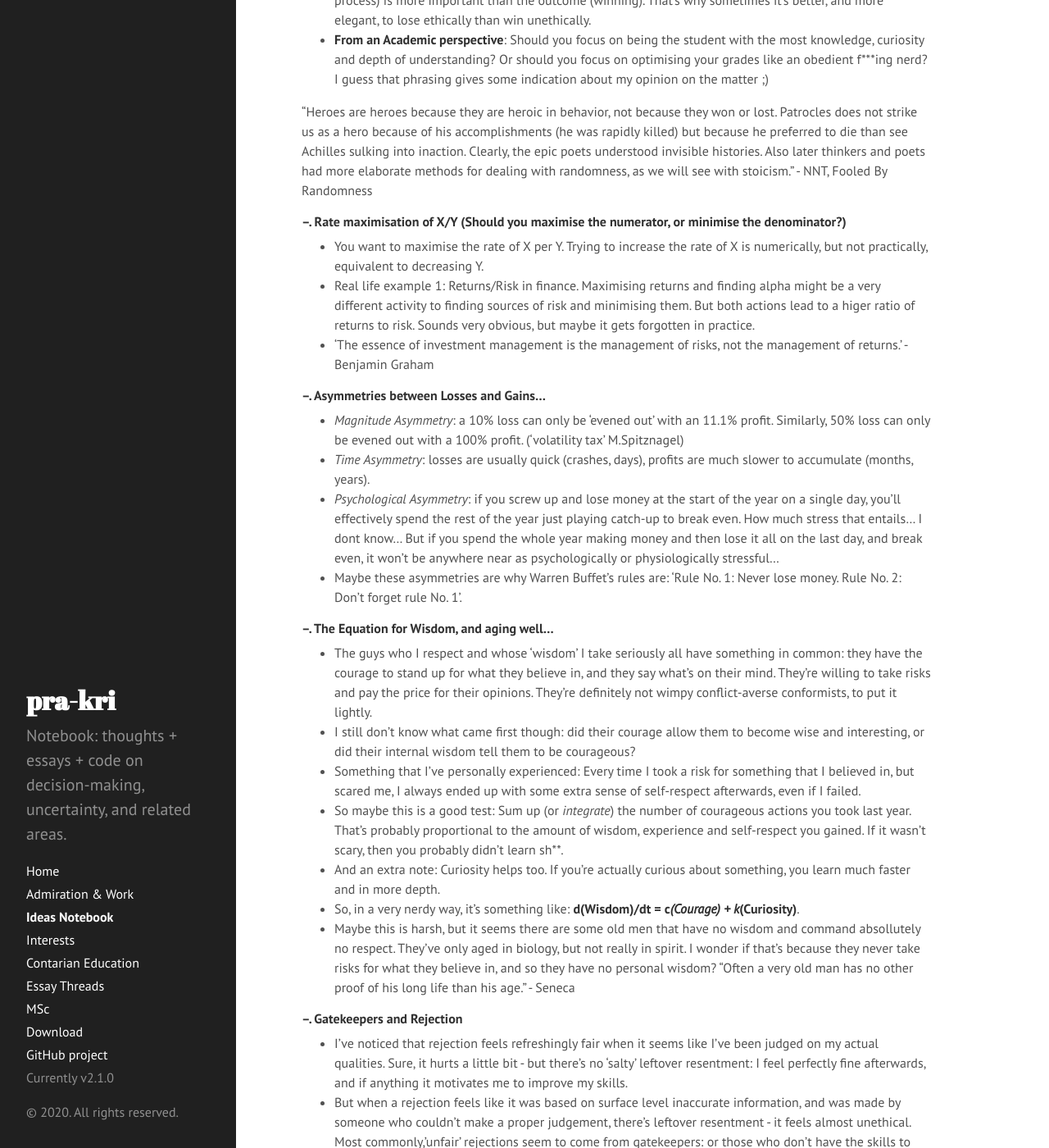
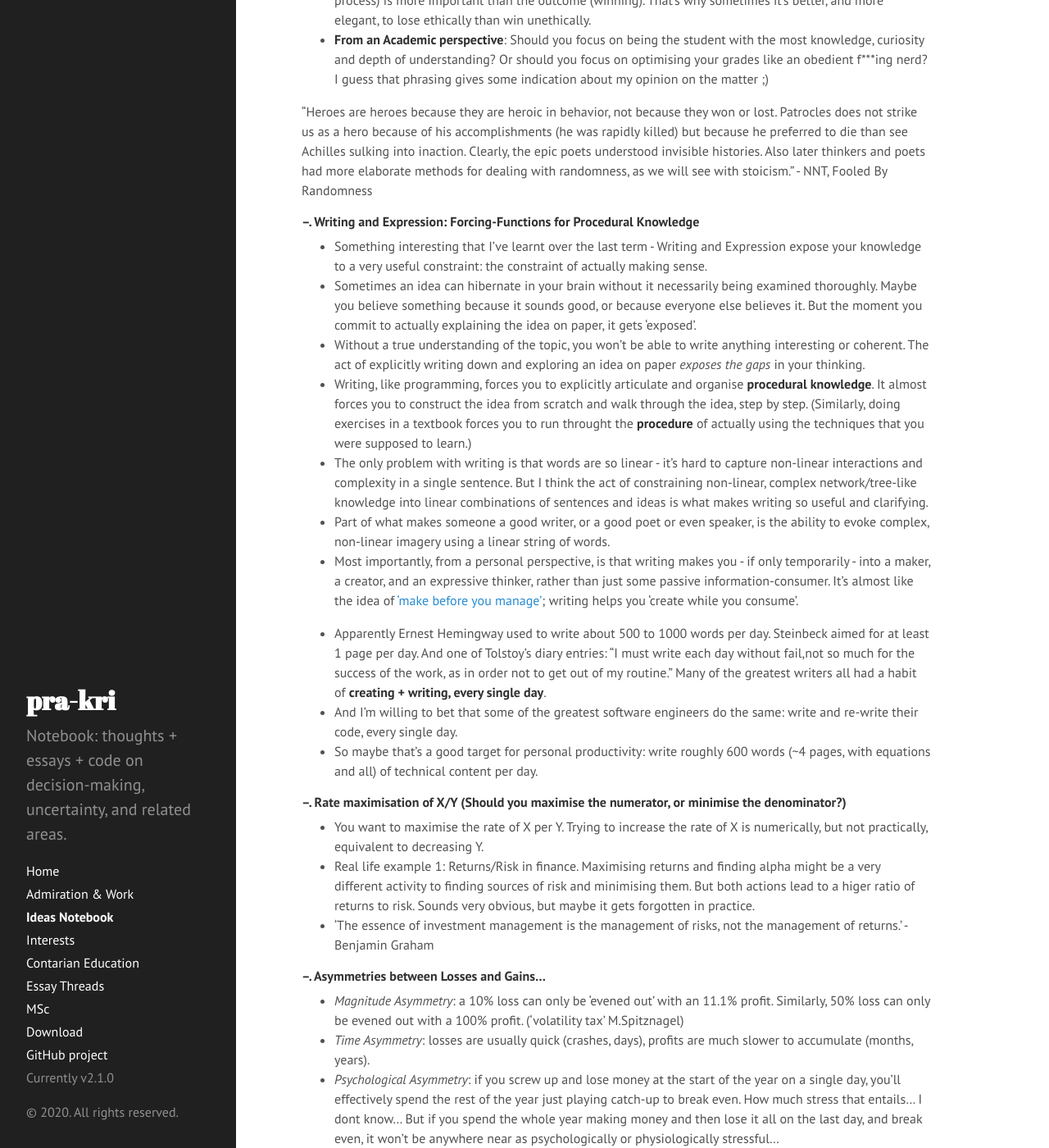
Before and after one commit to pra-kri/pra-kri.github.io, a Jekyll site: the page built from IdeasNotebook.md, in a window 1280 px wide and 1400 px high, scrolled down 1404 px. Shown: the whole window at 82% size. Built offline with Jekyll 4.4.1, drawn with Linux system fonts in a browser that asks for light colours; Markdown is read by kramdown in place of the engine named in the settings.

Commit message:
Update IdeasNotebook.md

```diff
--- a/IdeasNotebook.md
+++ b/IdeasNotebook.md
@@ -33,6 +33,19 @@ Maybe the solution is to work in small selective teams with autonomy and shared
 * **From an Academic perspective**: Should you focus on being the student with the most knowledge, curiosity and depth of understanding? Or should you focus on optimising your grades like an obedient f\*\*\*ing nerd? I guess that phrasing gives some indication about my opinion on the matter ;)
 
 "Heroes are heroes because they are heroic in behavior, not because they won or lost. Patrocles does not strike us as a hero because of his accomplishments (he was rapidly killed) but because he preferred to die than see Achilles sulking into inaction. Clearly, the epic poets understood invisible histories. Also later thinkers and poets had more elaborate methods for dealing with randomness, as we will see with stoicism." - NNT, Fooled By Randomness
+
+##### --. Writing and Expression: Forcing-Functions for Procedural Knowledge
+* Something interesting that I've learnt over the last term -  Writing and Expression expose your knowledge to a very useful constraint: the constraint of actually making sense.
+* Sometimes an idea can hibernate in your brain without it necessarily being examined thoroughly. Maybe you believe something because it sounds good, or because everyone else believes it. But the moment you commit to actually explaining the idea on paper, it gets 'exposed'.
+* Without a true understanding of the topic, you won't be able to write anything interesting or coherent. The act of explicitly writing down and exploring an idea on paper *exposes the gaps* in your thinking.
+* Writing, like programming, forces you to explicitly articulate and organise **procedural knowledge**. It almost forces you to construct the idea from scratch and walk through the idea, step by step. (Similarly, doing exercises in a textbook forces you to run throught the **procedure** of actually using the techniques that you were supposed to learn.)
+* The only problem with writing is that words are so linear - it's hard to capture non-linear interactions and complexity in a single sentence. But I think the act of constraining non-linear, complex network/tree-like knowledge into linear combinations of sentences and ideas is what makes writing so useful and clarifying.
+* Part of what makes someone a good writer, or a good poet or even speaker, is the ability to evoke complex, non-linear imagery using a linear string of words.
+* Most importantly, from a personal perspective, is that writing makes you - if only temporarily - into a maker, a creator, and an expressive thinker, rather than just some passive information-consumer. It's almost like the idea of ['make before you manage'](https://tim.blog/2019/12/18/make-before-you-manage/); writing helps you 'create while you consume'.
+
+* Apparently Ernest Hemingway used to write about 500 to 1000 words per day. Steinbeck aimed for at least 1 page per day. And one of Tolstoy's diary entries: "I must write each day without fail,not so much for the success of the work, as in order not to get out of my routine." Many of the greatest writers all had a habit of **creating + writing, every single day**.
+* And I'm willing to bet that some of the greatest software engineers do the same: write and re-write their code, every single day.
+* So maybe that's a good target for personal productivity: write roughly 600 words (~4 pages, with equations and all) of technical content per day.
 
 ##### --. Rate maximisation of X/Y (Should you maximise the numerator, or minimise the denominator?)
 * You want to maximise the rate of X per Y. Trying to increase the rate of X is numerically, but not practically, equivalent to decreasing Y.
```
